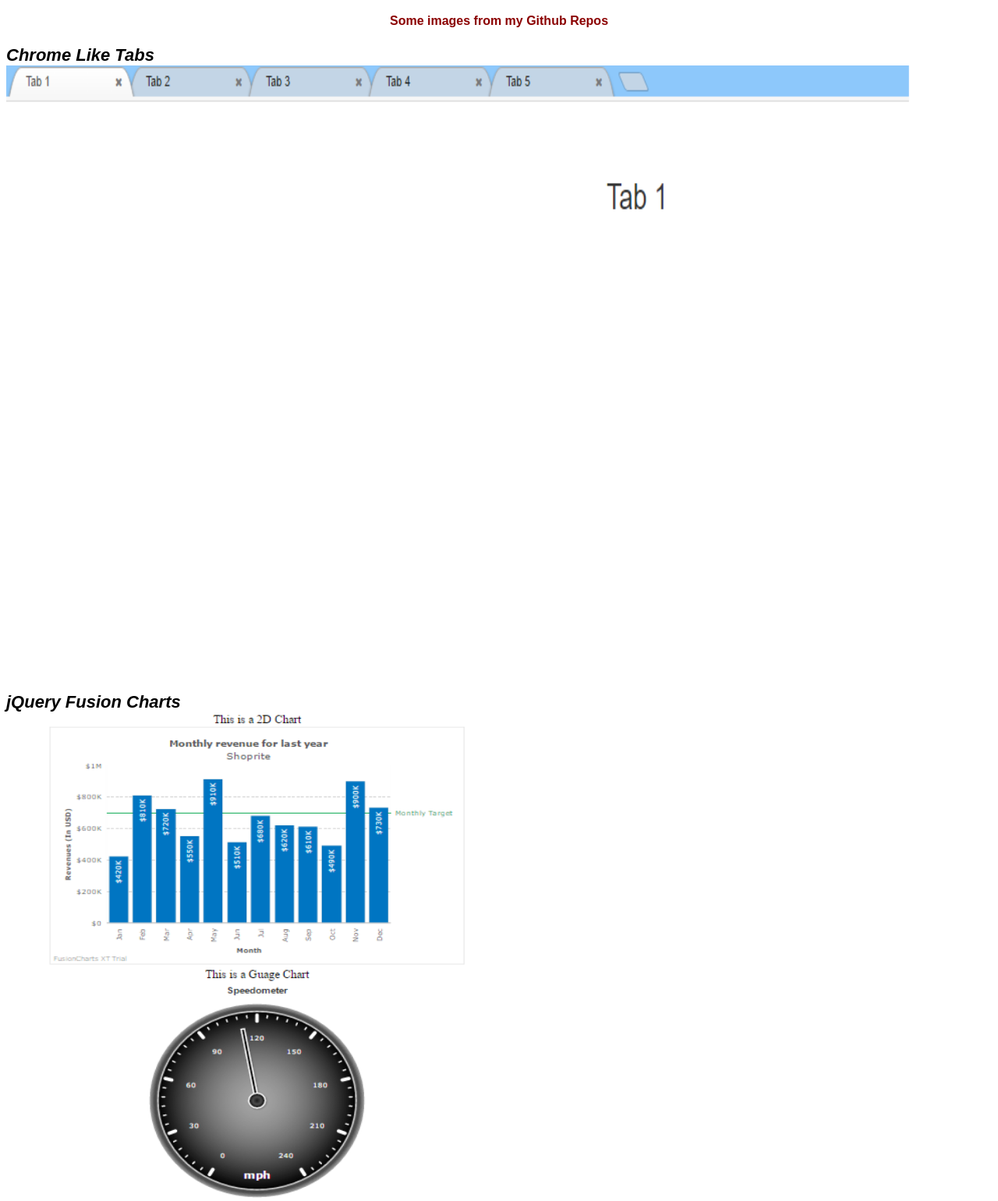
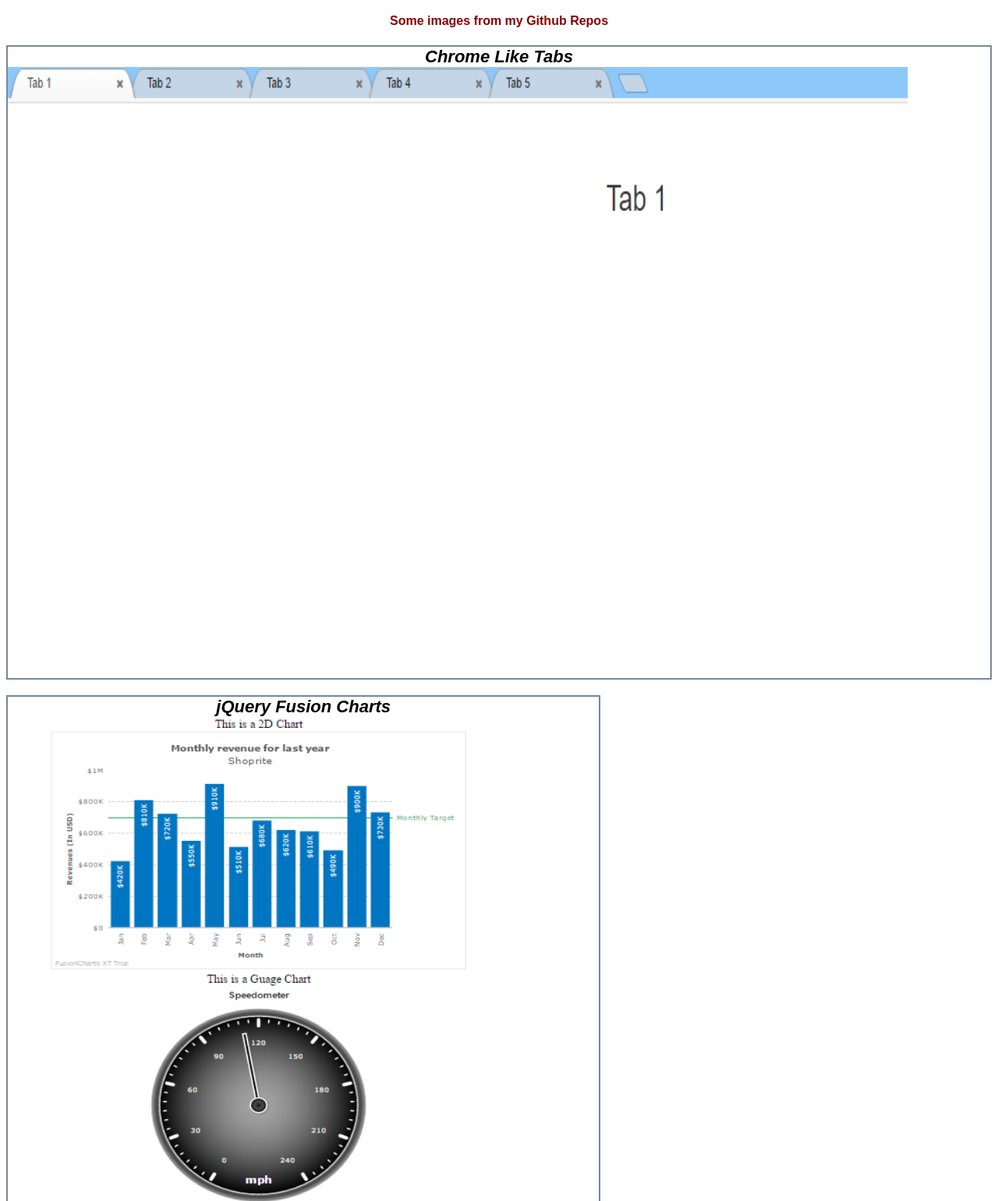
Before and after one commit to ojasd/ojasd.github.io, a plain HTML site: page index.html in a window 1280 px wide. Shown: the part 60-1601 px from the top of the page at 78% size. Drawn offline with Linux system fonts and the light colour scheme.

Commit message:
update css

```diff
--- a/styles/style.css
+++ b/styles/style.css
@@ -1,11 +1,14 @@
 div {
     margin-top:20px;
     margin-bottom:20px;
+    text-align: center;
+
 }
 
 img {
     width: 100%;
     height: 100%;
+
 
 }
 
@@ -31,6 +34,15 @@ p {
 #charts{
     width: 60%;
     height:auto;
+    border: 2px solid lightslategrey;
+}
+
+#maps{
+    border: 2px solid lightslategrey;
+}
+
+#tabs {
+    border: 2px solid lightslategrey;
 }
 
 a {
```
